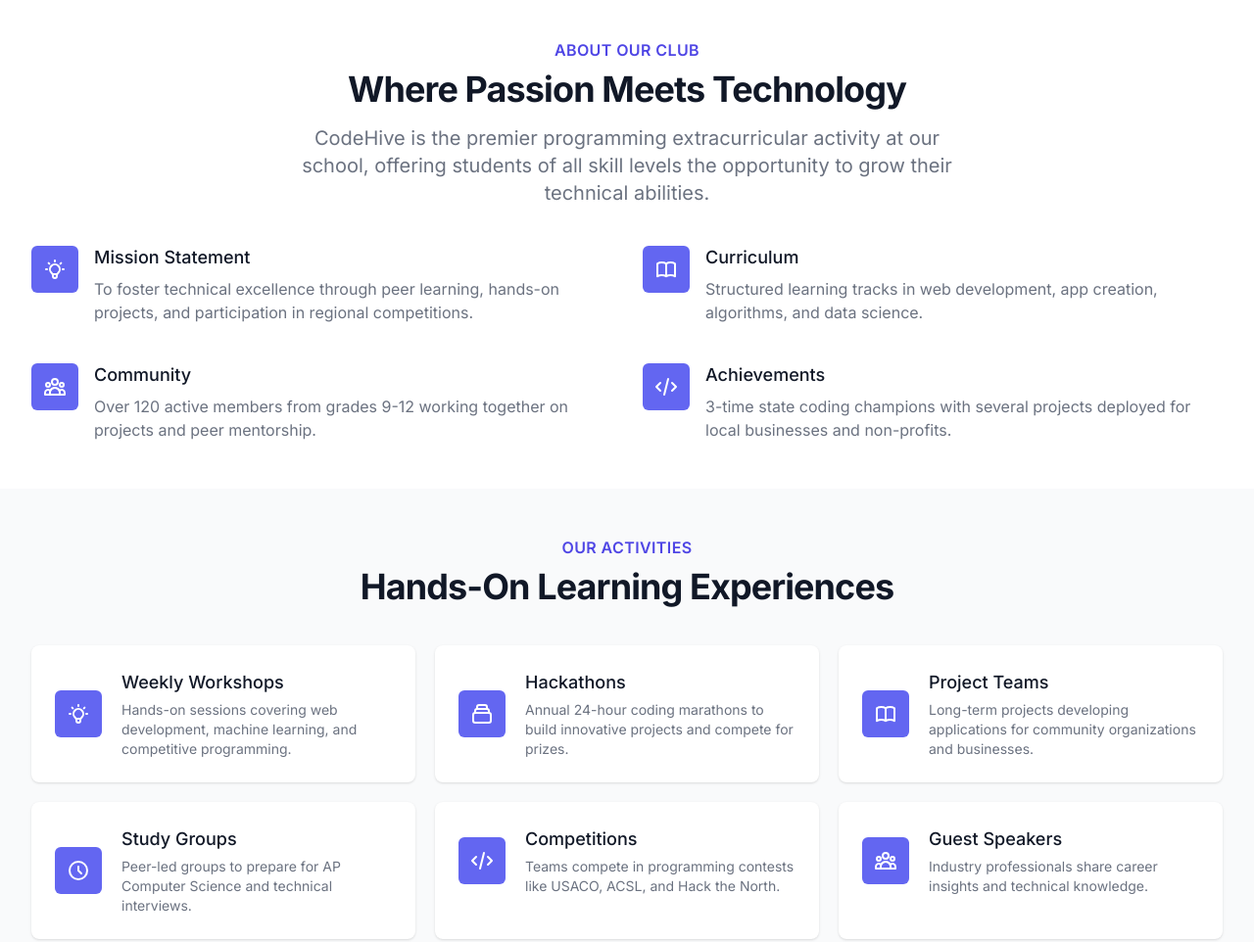
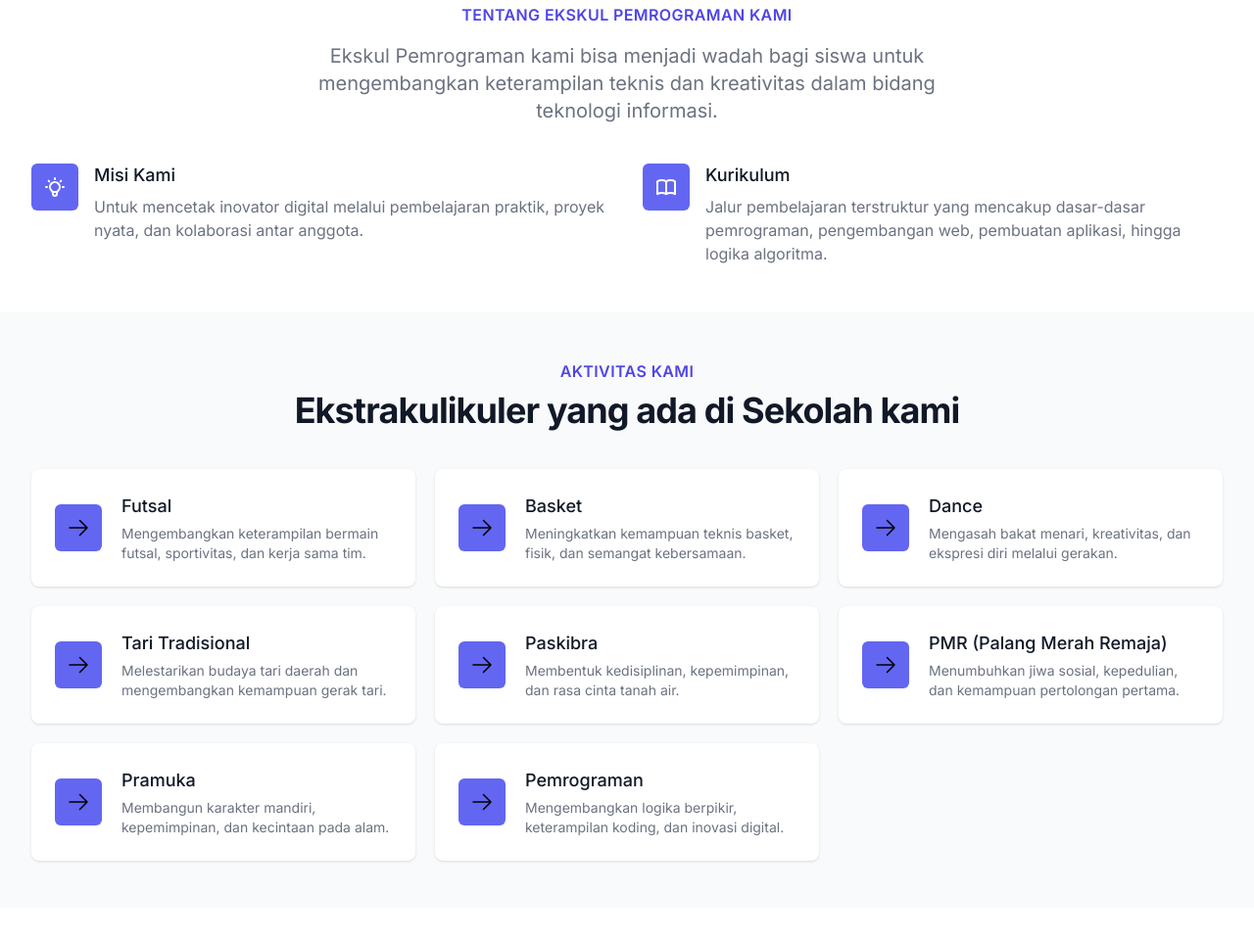
Before and after one commit to HyuraFE/Extracullicular, a plain HTML site: page index.html in a window 1280 px wide. Shown: the part 919-1881 px from the top of the page at 98% size. Drawn offline with nearby package versions, Linux system fonts and the light colour scheme.

Commit message:
Update index.html

```diff
--- a/index.html
+++ b/index.html
@@ -18,10 +18,9 @@
                     </div>
                 </div>
                 <div class="hidden sm:ml-6 sm:flex sm:items-center space-x-8">
-                    <a href="#about" class="text-gray-900 hover:text-indigo-600 px-3 py-2 text-sm font-medium">About</a>
-                    <a href="#activities" class="text-gray-900 hover:text-indigo-600 px-3 py-2 text-sm font-medium">Activities</a>
-                    <a href="#join" class="text-gray-900 hover:text-indigo-600 px-3 py-2 text-sm font-medium">Join Us</a>
-                    <a href="#contact" class="text-gray-900 hover:text-indigo-600 px-3 py-2 text-sm font-medium">Contact</a>
+                    <a href="#about" class="text-gray-900 hover:text-indigo-600 px-3 py-2 text-sm font-medium">Tentang Kami</a>
+                    <a href="#activities" class="text-gray-900 hover:text-indigo-600 px-3 py-2 text-sm font-medium">Aktivitas Kami</a>
+                    <a href="#contact" class="text-gray-900 hover:text-indigo-600 px-3 py-2 text-sm font-medium">Hubungi Kami</a>
                 </div>
                 <div class="-mr-2 flex items-center sm:hidden">
                     <button type="button" class="inline-flex items-center justify-center p-2 rounded-md text-gray-700 hover:text-gray-900 hover:bg-gray-100 focus:outline-none focus:ring-2 focus:ring-inset focus:ring-indigo-500" aria-expanded="false" id="mobile-menu-button">
@@ -51,9 +50,9 @@
             <div class="relative z-10 pb-8 sm:pb-16 md:pb-20 lg:max-w-2xl lg:w-full lg:pb-28 xl:pb-32 pt-32">
                 <main class="mt-10 mx-auto max-w-7xl px-4 sm:mt-12 sm:px-6 lg:mt-16 lg:px-8 xl:mt-20">
                     <div class="sm:text-center lg:text-left">
-                        <h1 class="text-4xl tracking-tight font-extrabold text-white sm:text-5xl md:text-6xl">
-                            <span class="block">CodeHive Programming</span>
-                            <span class="block text-indigo-200">Extracurricular Club</span>
+                        <h1 class="text-4xl tracking-tight font-extrabold text-white sm:text-4xl md:text-5xl">
+                            <span class="block">SMA PGRI 24 Jakarta</span>
+                            <span class="block text-indigo-200">Ekstrakulikuler Pemrograman </span>
                         </h1>
                         <p class="mt-3 text-base text-white sm:mt-5 sm:text-lg sm:max-w-xl sm:mx-auto md:mt-5 md:text-xl lg:mx-0">
                             SMA PGRI 24 adalah sekolah menengah atas yang berlokasi strategis di Jakarta. Kami berfokus pada pengembangan potensi akademik dan non-akademik siswa melalui kurikulum yang terintegrasi dan beragam kegiatan ekstrakurikuler. Suasana belajar di sini mendukung kreativitas dan kolaborasi, dengan fasilitas yang memadai untuk menunjang proses pembelajaran dan pengembangan minat bakat siswa. Kami berkomitmen untuk mencetak lulusan yang berprestasi, berkarakter, dan siap menghadapi tantangan masa depan.
@@ -70,7 +69,7 @@
             </div>
         </div>
         <div class="lg:absolute lg:inset-y-0 lg:right-0 lg:w-1/2">
-            <img class="h-56 w-full object-cover sm:h-72 md:h-96 lg:w-full lg:h-full club-photo" src="https://storage.googleapis.com/workspace-0f70711f-8b4e-4d94-86f1-2a93ccde5887/image/dcafac92-294a-4780-8fcb-f5d59cb8dc5e.png" alt="Modern school campus with glass facade and outdoor learning areas, featuring students collaborating with laptops in the foreground" />
+            <img class="h-56 w-full object-cover sm:h-72 md:h-96 lg:w-full lg:h-full club-photo" src="sekolah.jpg" alt="Sekolah SMA PGRI 24" />
         </div>
     </div>
 
@@ -78,12 +77,10 @@
     <div class="py-12 bg-white" id="about">
         <div class="max-w-7xl mx-auto px-4 sm:px-6 lg:px-8">
             <div class="lg:text-center">
-                <h2 class="text-base text-indigo-600 font-semibold tracking-wide uppercase">About Our Club</h2>
-                <p class="mt-2 text-3xl leading-8 font-extrabold tracking-tight text-gray-900 sm:text-4xl">
-                    Where Passion Meets Technology
-                </p>
+                <h2 class="text-base text-indigo-600 font-semibold tracking-wide uppercase">Tentang Ekskul Pemrograman Kami</h2>
+
                 <p class="mt-4 max-w-2xl text-xl text-gray-500 lg:mx-auto">
-                    CodeHive is the premier programming extracurricular activity at our school, offering students of all skill levels the opportunity to grow their technical abilities.
+                    Ekskul Pemrograman kami bisa menjadi wadah bagi siswa untuk mengembangkan keterampilan teknis dan kreativitas dalam bidang teknologi informasi.
                 </p>
             </div>
 
@@ -96,9 +93,9 @@
                             </svg>
                         </div>
                         <div class="ml-16">
-                            <h3 class="text-lg leading-6 font-medium text-gray-900">Mission Statement</h3>
+                            <h3 class="text-lg leading-6 font-medium text-gray-900">Misi Kami</h3>
                             <p class="mt-2 text-base text-gray-500">
-                                To foster technical excellence through peer learning, hands-on projects, and participation in regional competitions.
+                                Untuk mencetak inovator digital melalui pembelajaran praktik, proyek nyata, dan kolaborasi antar anggota.
                             </p>
                         </div>
                     </div>
@@ -110,40 +107,14 @@
                             </svg>
                         </div>
                         <div class="ml-16">
-                            <h3 class="text-lg leading-6 font-medium text-gray-900">Curriculum</h3>
+                            <h3 class="text-lg leading-6 font-medium text-gray-900">Kurikulum</h3>
                             <p class="mt-2 text-base text-gray-500">
-                                Structured learning tracks in web development, app creation, algorithms, and data science.
+                                Jalur pembelajaran terstruktur yang mencakup dasar-dasar pemrograman, pengembangan web, pembuatan aplikasi, hingga logika algoritma.
                             </p>
                         </div>
                     </div>
 
-                    <div class="relative">
-                        <div class="absolute flex items-center justify-center h-12 w-12 rounded-md bg-indigo-500 text-white">
-                            <svg xmlns="http://www.w3.org/2000/svg" class="h-6 w-6" fill="none" viewBox="0 0 24 24" stroke="currentColor">
-                                <path stroke-linecap="round" stroke-linejoin="round" stroke-width="2" d="M17 20h5v-2a3 3 0 00-5.356-1.857M17 20H7m10 0v-2c0-.656-.126-1.283-.356-1.857M7 20H2v-2a3 3 0 015.356-1.857M7 20v-2c0-.656.126-1.283.356-1.857m0 0a5.002 5.002 0 019.288 0M15 7a3 3 0 11-6 0 3 3 0 016 0zm6 3a2 2 0 11-4 0 2 2 0 014 0zM7 10a2 2 0 11-4 0 2 2 0 014 0z" />
-                            </svg>
-                        </div>
-                        <div class="ml-16">
-                            <h3 class="text-lg leading-6 font-medium text-gray-900">Community</h3>
-                            <p class="mt-2 text-base text-gray-500">
-                                Over 120 active members from grades 9-12 working together on projects and peer mentorship.
-                            </p>
-                        </div>
-                    </div>
 
-                    <div class="relative">
-                        <div class="absolute flex items-center justify-center h-12 w-12 rounded-md bg-indigo-500 text-white">
-                            <svg xmlns="http://www.w3.org/2000/svg" class="h-6 w-6" fill="none" viewBox="0 0 24 24" stroke="currentColor">
-                                <path stroke-linecap="round" stroke-linejoin="round" stroke-width="2" d="M10 20l4-16m4 4l4 4-4 4M6 16l-4-4 4-4" />
-                            </svg>
-                        </div>
-                        <div class="ml-16">
-                            <h3 class="text-lg leading-6 font-medium text-gray-900">Achievements</h3>
-                            <p class="mt-2 text-base text-gray-500">
-                                3-time state coding champions with several projects deployed for local businesses and non-profits.
-                            </p>
-                        </div>
-                    </div>
                 </div>
             </div>
         </div>
@@ -153,9 +124,9 @@
     <div class="bg-gray-50 py-12" id="activities">
         <div class="max-w-7xl mx-auto px-4 sm:px-6 lg:px-8">
             <div class="lg:text-center">
-                <h2 class="text-base text-indigo-600 font-semibold tracking-wide uppercase">Our Activities</h2>
+                <h2 class="text-base text-indigo-600 font-semibold tracking-wide uppercase">Aktivitas Kami</h2>
                 <p class="mt-2 text-3xl leading-8 font-extrabold tracking-tight text-gray-900 sm:text-4xl">
-                    Hands-On Learning Experiences
+                    Ekstrakulikuler yang ada di Sekolah kami
                 </p>
             </div>
 
@@ -164,14 +135,18 @@
                     <div class="px-4 py-5 sm:p-6">
                         <div class="flex items-center">
                             <div class="flex-shrink-0 bg-indigo-500 rounded-md p-3">
-                                <svg xmlns="http://www.w3.org/2000/svg" class="h-6 w-6 text-white" fill="none" viewBox="0 0 24 24" stroke="currentColor">
+                                <svg xmlns="http://www.w3.org/2000/svg" fill="none" viewBox="0 0 24 24" stroke-width="1.5" stroke="currentColor" class="size-6">
+                                    <path stroke-linecap="round" stroke-linejoin="round" d="M13.5 4.5 21 12m0 0-7.5 7.5M21 12H3" />
+                                </svg>
+
+                                <!-- <svg xmlns="http://www.w3.org/2000/svg" class="h-6 w-6 text-white" fill="none" viewBox="0 0 24 24" stroke="currentColor">
                                     <path stroke-linecap="round" stroke-linejoin="round" stroke-width="2" d="M9.663 17h4.673M12 3v1m6.364 1.636l-.707.707M21 12h-1M4 12H3m3.343-5.657l-.707-.707m2.828 9.9a5 5 0 117.072 0l-.548.547A3.374 3.374 0 0014 18.469V19a2 2 0 11-4 0v-.531c0-.895-.356-1.754-.988-2.386l-.548-.547z" />
-                                </svg>
+                                </svg> -->
                             </div>
                             <div class="ml-5 w-0 flex-1">
-                                <h3 class="text-lg font-medium text-gray-900">Weekly Workshops</h3>
+                                <h3 class="text-lg font-medium text-gray-900">Futsal</h3>
                                 <p class="mt-1 text-sm text-gray-500">
-                                    Hands-on sessions covering web development, machine learning, and competitive programming.
+                                    Mengembangkan keterampilan bermain futsal, sportivitas, dan kerja sama tim.
                                 </p>
                             </div>
                         </div>
@@ -182,14 +157,15 @@
                     <div class="px-4 py-5 sm:p-6">
                         <div class="flex items-center">
                             <div class="flex-shrink-0 bg-indigo-500 rounded-md p-3">
-                                <svg xmlns="http://www.w3.org/2000/svg" class="h-6 w-6 text-white" fill="none" viewBox="0 0 24 24" stroke="currentColor">
-                                    <path stroke-linecap="round" stroke-linejoin="round" stroke-width="2" d="M19 11H5m14 0a2 2 0 012 2v6a2 2 0 01-2 2H5a2 2 0 01-2-2v-6a2 2 0 012-2m14 0V9a2 2 0 00-2-2M5 11V9a2 2 0 012-2m0 0V5a2 2 0 012-2h6a2 2 0 012 2v2M7 7h10" />
+
+                                <svg xmlns="http://www.w3.org/2000/svg" fill="none" viewBox="0 0 24 24" stroke-width="1.5" stroke="currentColor" class="size-6">
+                                    <path stroke-linecap="round" stroke-linejoin="round" d="M13.5 4.5 21 12m0 0-7.5 7.5M21 12H3" />
                                 </svg>
                             </div>
                             <div class="ml-5 w-0 flex-1">
-                                <h3 class="text-lg font-medium text-gray-900">Hackathons</h3>
+                                <h3 class="text-lg font-medium text-gray-900">Basket</h3>
                                 <p class="mt-1 text-sm text-gray-500">
-                                    Annual 24-hour coding marathons to build innovative projects and compete for prizes.
+                                    Meningkatkan kemampuan teknis basket, fisik, dan semangat kebersamaan.
                                 </p>
                             </div>
                         </div>
@@ -200,14 +176,14 @@
                     <div class="px-4 py-5 sm:p-6">
                         <div class="flex items-center">
                             <div class="flex-shrink-0 bg-indigo-500 rounded-md p-3">
-                                <svg xmlns="http://www.w3.org/2000/svg" class="h-6 w-6 text-white" fill="none" viewBox="0 0 24 24" stroke="currentColor">
-                                    <path stroke-linecap="round" stroke-linejoin="round" stroke-width="2" d="M12 6.253v13m0-13C10.832 5.477 9.246 5 7.5 5S4.168 5.477 3 6.253v13C4.168 18.477 5.754 18 7.5 18s3.332.477 4.5 1.253m0-13C13.168 5.477 14.754 5 16.5 5c1.747 0 3.332.477 4.5 1.253v13C19.832 18.477 18.247 18 16.5 18c-1.746 0-3.332.477-4.5 1.253" />
+                                <svg xmlns="http://www.w3.org/2000/svg" fill="none" viewBox="0 0 24 24" stroke-width="1.5" stroke="currentColor" class="size-6">
+                                    <path stroke-linecap="round" stroke-linejoin="round" d="M13.5 4.5 21 12m0 0-7.5 7.5M21 12H3" />
                                 </svg>
                             </div>
                             <div class="ml-5 w-0 flex-1">
-                                <h3 class="text-lg font-medium text-gray-900">Project Teams</h3>
+                                <h3 class="text-lg font-medium text-gray-900">Dance</h3>
                                 <p class="mt-1 text-sm text-gray-500">
-                                    Long-term projects developing applications for community organizations and businesses.
+                                    Mengasah bakat menari, kreativitas, dan ekspresi diri melalui gerakan.
                                 </p>
                             </div>
                         </div>
@@ -218,14 +194,14 @@
                     <div class="px-4 py-5 sm:p-6">
                         <div class="flex items-center">
                             <div class="flex-shrink-0 bg-indigo-500 rounded-md p-3">
-                                <svg xmlns="http://www.w3.org/2000/svg" class="h-6 w-6 text-white" fill="none" viewBox="0 0 24 24" stroke="currentColor">
-                                    <path stroke-linecap="round" stroke-linejoin="round" stroke-width="2" d="M12 8v4l3 3m6-3a9 9 0 11-18 0 9 9 0 0118 0z" />
+                                <svg xmlns="http://www.w3.org/2000/svg" fill="none" viewBox="0 0 24 24" stroke-width="1.5" stroke="currentColor" class="size-6">
+                                    <path stroke-linecap="round" stroke-linejoin="round" d="M13.5 4.5 21 12m0 0-7.5 7.5M21 12H3" />
                                 </svg>
                             </div>
                             <div class="ml-5 w-0 flex-1">
-                                <h3 class="text-lg font-medium text-gray-900">Study Groups</h3>
+                                <h3 class="text-lg font-medium text-gray-900">Tari Tradisional</h3>
                                 <p class="mt-1 text-sm text-gray-500">
-                                    Peer-led groups to prepare for AP Computer Science and technical interviews.
+                                    Melestarikan budaya tari daerah dan mengembangkan kemampuan gerak tari.
                                 </p>
                             </div>
                         </div>
@@ -236,14 +212,14 @@
                     <div class="px-4 py-5 sm:p-6">
                         <div class="flex items-center">
                             <div class="flex-shrink-0 bg-indigo-500 rounded-md p-3">
-                                <svg xmlns="http://www.w3.org/2000/svg" class="h-6 w-6 text-white" fill="none" viewBox="0 0 24 24" stroke="currentColor">
-                                    <path stroke-linecap="round" stroke-linejoin="round" stroke-width="2" d="M10 20l4-16m4 4l4 4-4 4M6 16l-4-4 4-4" />
+                                <svg xmlns="http://www.w3.org/2000/svg" fill="none" viewBox="0 0 24 24" stroke-width="1.5" stroke="currentColor" class="size-6">
+                                    <path stroke-linecap="round" stroke-linejoin="round" d="M13.5 4.5 21 12m0 0-7.5 7.5M21 12H3" />
                                 </svg>
                             </div>
                             <div class="ml-5 w-0 flex-1">
-                                <h3 class="text-lg font-medium text-gray-900">Competitions</h3>
+                                <h3 class="text-lg font-medium text-gray-900">Paskibra</h3>
                                 <p class="mt-1 text-sm text-gray-500">
-                                    Teams compete in programming contests like USACO, ACSL, and Hack the North.
+                                    Membentuk kedisiplinan, kepemimpinan, dan rasa cinta tanah air.
                                 </p>
                             </div>
                         </div>
@@ -254,14 +230,50 @@
                     <div class="px-4 py-5 sm:p-6">
                         <div class="flex items-center">
                             <div class="flex-shrink-0 bg-indigo-500 rounded-md p-3">
-                                <svg xmlns="http://www.w3.org/2000/svg" class="h-6 w-6 text-white" fill="none" viewBox="0 0 24 24" stroke="currentColor">
-                                    <path stroke-linecap="round" stroke-linejoin="round" stroke-width="2" d="M17 20h5v-2a3 3 0 00-5.356-1.857M17 20H7m10 0v-2c0-.656-.126-1.283-.356-1.857M7 20H2v-2a3 3 0 015.356-1.857M7 20v-2c0-.656.126-1.283.356-1.857m0 0a5.002 5.002 0 019.288 0M15 7a3 3 0 11-6 0 3 3 0 016 0zm6 3a2 2 0 11-4 0 2 2 0 014 0zM7 10a2 2 0 11-4 0 2 2 0 014 0z" />
+                                <svg xmlns="http://www.w3.org/2000/svg" fill="none" viewBox="0 0 24 24" stroke-width="1.5" stroke="currentColor" class="size-6">
+                                    <path stroke-linecap="round" stroke-linejoin="round" d="M13.5 4.5 21 12m0 0-7.5 7.5M21 12H3" />
                                 </svg>
                             </div>
                             <div class="ml-5 w-0 flex-1">
-                                <h3 class="text-lg font-medium text-gray-900">Guest Speakers</h3>
+                                <h3 class="text-lg font-medium text-gray-900">PMR (Palang Merah Remaja)</h3>
                                 <p class="mt-1 text-sm text-gray-500">
-                                    Industry professionals share career insights and technical knowledge.
+                                    Menumbuhkan jiwa sosial, kepedulian, dan kemampuan pertolongan pertama.
+                                </p>
+                            </div>
+                        </div>
+                    </div>
+                </div>
+
+                 <div class="bg-white overflow-hidden shadow rounded-lg card-hover">
+                    <div class="px-4 py-5 sm:p-6">
+                        <div class="flex items-center">
+                            <div class="flex-shrink-0 bg-indigo-500 rounded-md p-3">
+                                <svg xmlns="http://www.w3.org/2000/svg" fill="none" viewBox="0 0 24 24" stroke-width="1.5" stroke="currentColor" class="size-6">
+                                    <path stroke-linecap="round" stroke-linejoin="round" d="M13.5 4.5 21 12m0 0-7.5 7.5M21 12H3" />
+                                </svg>
+                            </div>
+                            <div class="ml-5 w-0 flex-1">
+                                <h3 class="text-lg font-medium text-gray-900">Pramuka</h3>
+                                <p class="mt-1 text-sm text-gray-500">
+                                    Membangun karakter mandiri, kepemimpinan, dan kecintaan pada alam.
+                                </p>
+                            </div>
+                        </div>
+                    </div>
+                </div>
+
+                 <div class="bg-white overflow-hidden shadow rounded-lg card-hover">
+                    <div class="px-4 py-5 sm:p-6">
+                        <div class="flex items-center">
+                            <div class="flex-shrink-0 bg-indigo-500 rounded-md p-3">
+                                <svg xmlns="http://www.w3.org/2000/svg" fill="none" viewBox="0 0 24 24" stroke-width="1.5" stroke="currentColor" class="size-6">
+                                    <path stroke-linecap="round" stroke-linejoin="round" d="M13.5 4.5 21 12m0 0-7.5 7.5M21 12H3" />
+                                </svg>
+                            </div>
+                            <div class="ml-5 w-0 flex-1">
+                                <h3 class="text-lg font-medium text-gray-900">Pemrograman</h3>
+                                <p class="mt-1 text-sm text-gray-500">
+                                    Mengembangkan logika berpikir, keterampilan koding, dan inovasi digital.
                                 </p>
                             </div>
                         </div>
@@ -296,6 +308,17 @@
 
                                 <p>Kec. Cipayung, Kota Jakarta Timur</p>
                                 <p>Daerah Khusus Ibukota Jakarta 13810</p>
+                            </div>
+                        </div>
+
+                        <div class="flex items-start">
+                            <div class="flex-shrink-0">
+                                <svg xmlns="http://www.w3.org/2000/svg" class="h-6 w-6 text-indigo-600" fill="none" viewBox="0 0 24 24" stroke="currentColor">
+                                    <path stroke-linecap="round" stroke-linejoin="round" stroke-width="2" d="M3 8l7.89 5.26a2 2 0 002.22 0L21 8M5 19h14a2 2 0 002-2V7a2 2 0 00-2-2H5a2 2 0 00-2 2v10a2 2 0 002 2z" />
+                                </svg>
+                            </div>
+                            <div class="ml-3 text-sm text-gray-700">
+                                <p>smapgri24-jkt@gmail.com</p>
                             </div>
                         </div>
 
```
